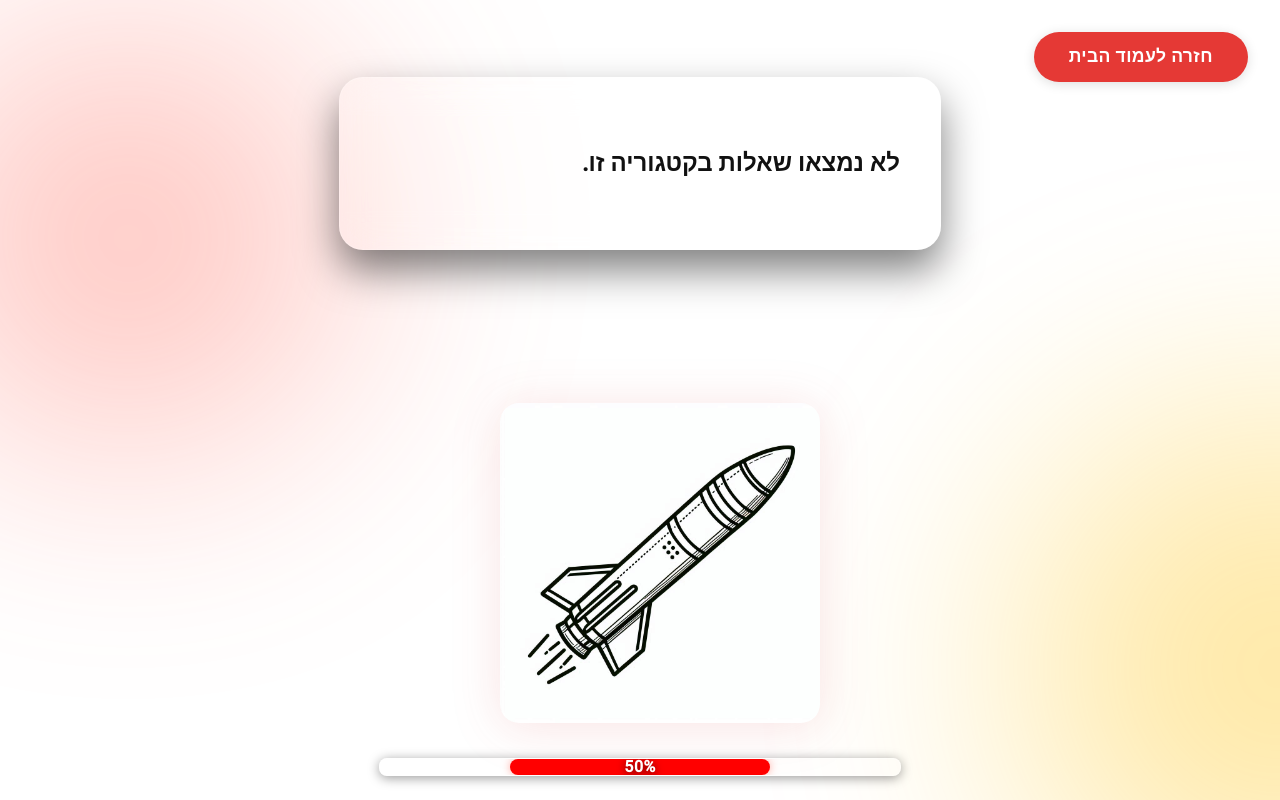
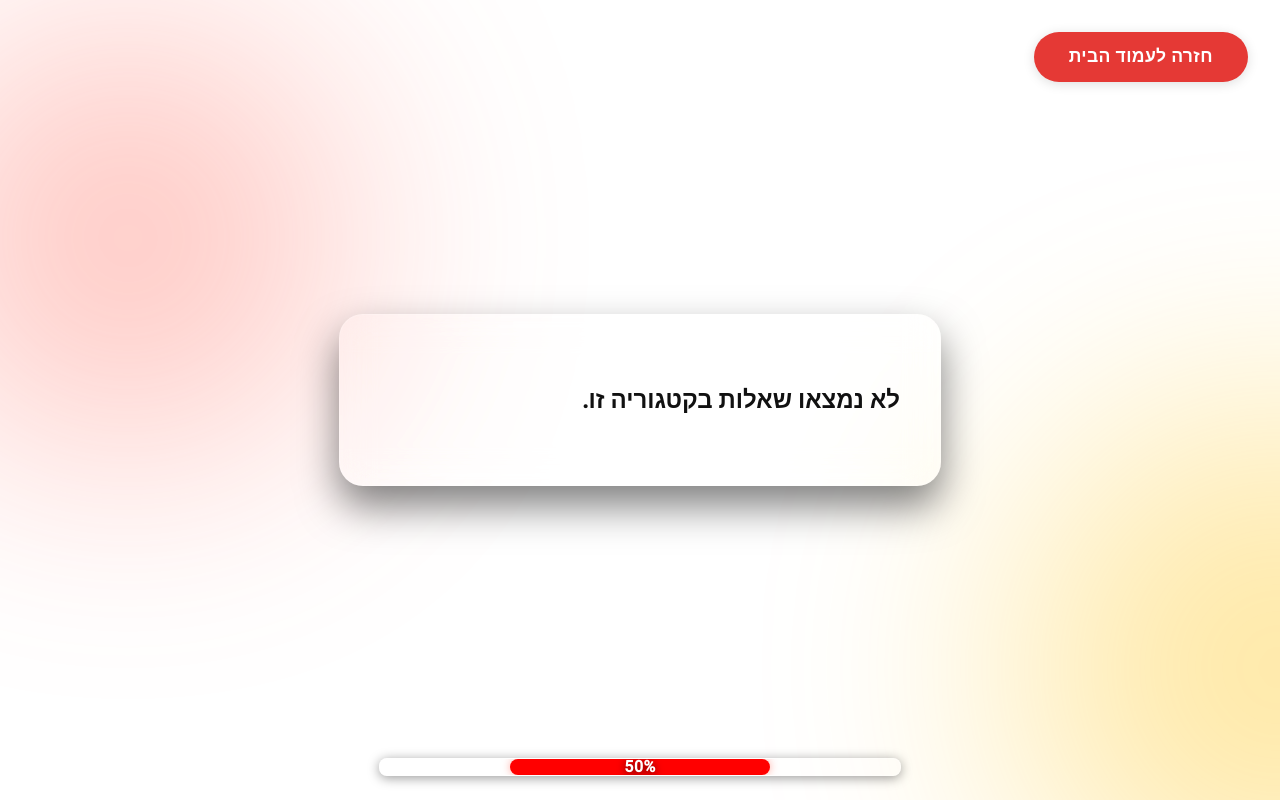
Before and after one commit to liorsal/bahad10, a plain HTML site: page quiz.html in a window 1280 px wide. Drawn offline with Linux system fonts and the light colour scheme; a web font is replaced by a local one.

Commit message:
fix: remove rocket image from quiz page, restore clean layout for usability

```diff
--- a/quiz.html
+++ b/quiz.html
@@ -31,7 +31,6 @@
         <div class="bar-bottom"><div class="fill-bottom"></div></div>
       </footer>
     </section>
-    <div class="quiz-rocket"><img src="rocket.jpg" alt="Rocket" /></div>
   </main>
   <div class="progress-fixed">
     <div class="progress-fixed__fill"></div>
```
